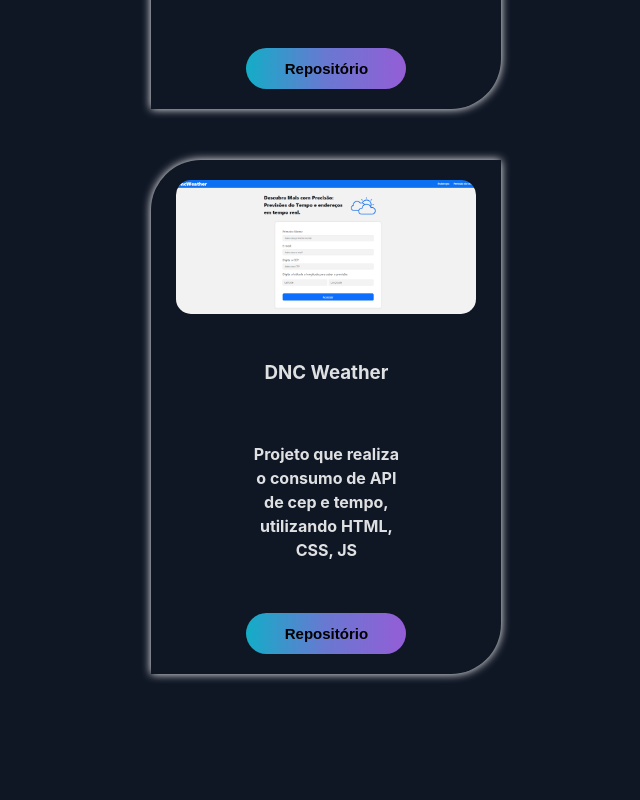
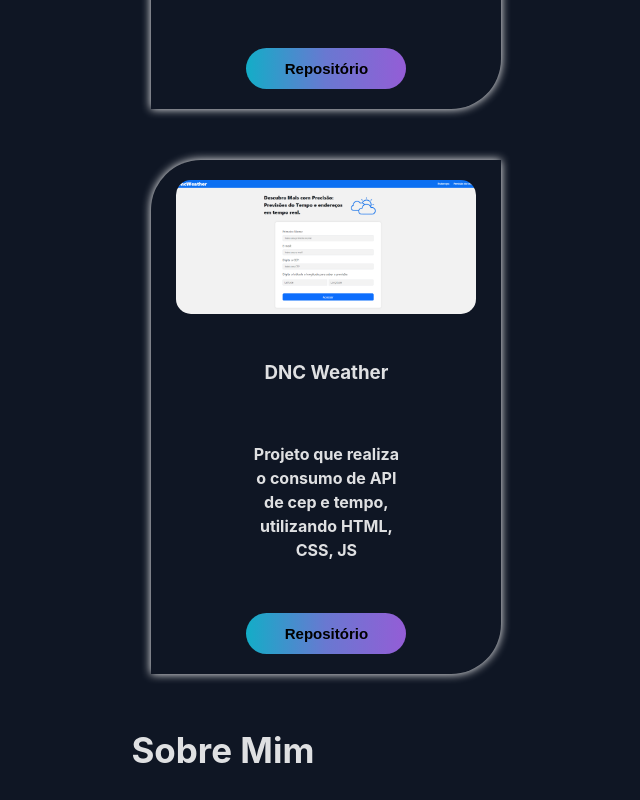
Before and after one commit to RiegL/DNC-desafio-3, a React (Vite) app: page / in a window 1280 px wide. Shown: the part 1084-1884 px from the top of the page, without its empty margins (3-643 px from the left). Before the commit the page ends 1808 px from the top, so only its background shows below. Built offline with nearby package versions, Linux system fonts and the light colour scheme; a web font is replaced by a local one.

Commit message:
adicionado card project

```diff
--- a/src/App.jsx
+++ b/src/App.jsx
@@ -2,6 +2,7 @@ import "./App.css";
 import Navbar from "./components/section/Navbar";
 import Presentation from "./components/section/Presentation";
 import Projects from "./components/section/Projects";
+import Aboutme from "./components/section/Aboutme";
 
 function App() {
   return(
@@ -9,6 +10,7 @@ function App() {
       <Navbar/>
       <Presentation/>
       <Projects/>
+      <Aboutme/>
     </div>
   )
 }
--- a/src/components/elements/Card.module.css
+++ b/src/components/elements/Card.module.css
@@ -25,7 +25,3 @@
     text-align: center;
     width: 50%;
 }
-
-.btn{
-
-}
--- a/src/components/section/Aboutme.jsx
+++ b/src/components/section/Aboutme.jsx
@@ -1,4 +1,5 @@
 import sx from "./Aboutme.module.css";
+
 function Aboutme() {
   return (
     <div className={sx.aboutme}>
```
